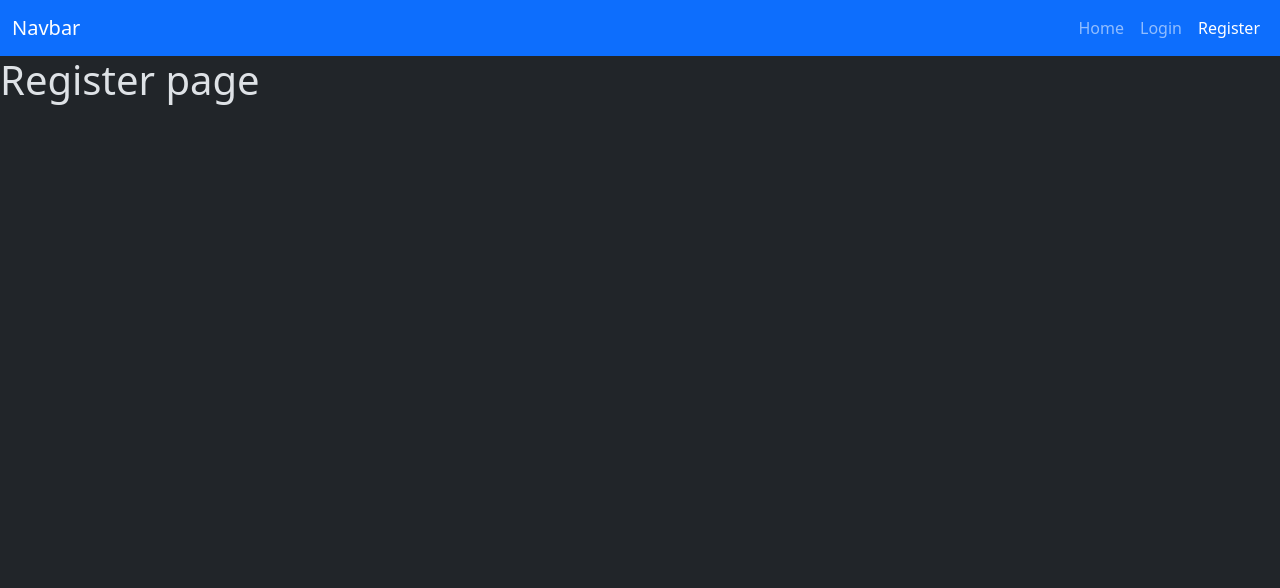
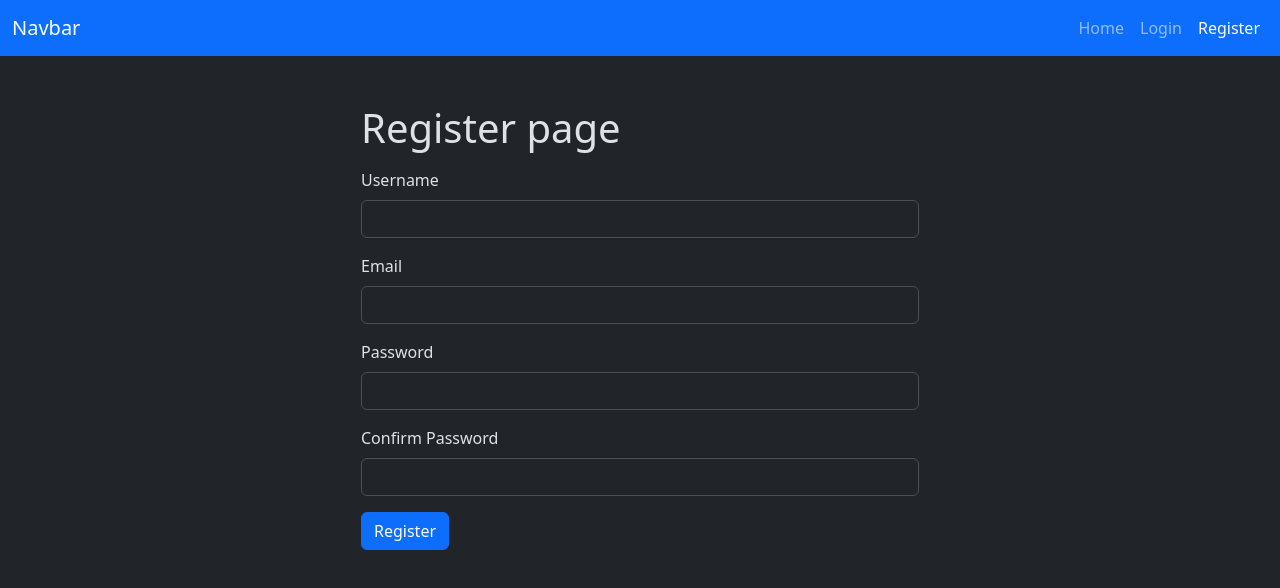
Before and after one commit to Tronton331/laravel-latihan, a Vue app in the folder public/Vue/: page /register in a window 1280 px wide. Shown: the top 588 px of the page. Built offline with nearby package versions, Linux system fonts and the light colour scheme.

Commit message:
Register Vue

```diff
--- a/package.json
+++ b/package.json
@@ -1,5 +1,6 @@
 {
   "dependencies": {
+    "@kyvg/vue3-notification": "^3.4.1",
     "@popperjs/core": "^2.11.8",
     "axios": "^1.7.9",
     "bootstrap": "^5.3.3",
--- a/public/Vue/src/pages/Home.vue
+++ b/public/Vue/src/pages/Home.vue
@@ -1,12 +1,13 @@
 <template>
     <div class="container mt-5">
-        <h1>Home page</h1>
         <div v-if="userAuth.user">
-            <h3>{{ userAuth.user.name }}</h3>
-            <h3>{{ userAuth.user.email }}</h3>
+            <h1>Welcome , {{ userAuth.user.name }}</h1>
         </div>
         <div v-else>
-            <h3>No Data</h3>
+            <h3>Annonymous</h3>
+        </div>
+        <div class="mt-3">
+
         </div>
     </div>
 </template>
--- a/public/Vue/src/pages/Login.vue
+++ b/public/Vue/src/pages/Login.vue
@@ -9,7 +9,7 @@
                 <form @submit.prevent="submitLogin">
                     <div class="mb-3">
                         <label for="EmailLoginFormInput" class="form-label">Email</label>
-                        <input type="email" class="form-control" id="EmailLoginFormInput" v-model="form.email" autocomplete="username" placeholder="name@example.com">
+                        <input type="email" class="form-control" id="EmailLoginFormInput" v-model="form.email" autocomplete="email" placeholder="name@example.com">
                     </div>
                     <div class="mb-3">
                         <label for="PasswordLoginFormInput" class="form-label">Password</label>
@@ -58,8 +58,10 @@
             },
         }).then(response =>
         {
-            router.push('/');
-            errorMessage.value = response.data.message;
+            if (response.status === 204)
+            {
+                router.push('/');
+            }            errorMessage.value = response.data.message;
             console.log("[Login] Success");
         }).catch(error =>
         {
--- a/public/Vue/src/pages/Register.vue
+++ b/public/Vue/src/pages/Register.vue
@@ -1,6 +1,85 @@
 <template>
-    <h1>Register page</h1>
+    <div class="container mt-5">
+        <div class="col-md-6 m-auto">
+            <h1>Register page</h1>
+            <div class="mt-3" style="color: red;">
+                    {{ errorMessage }}
+            </div>
+            <div class="mt-3">
+                <form @submit.prevent="submitRegister" class="row g-3">
+                    <div class="col-12">
+                        <label for="NameRegisterFormInput" class="form-label">Username</label>
+                        <input type="text" class="form-control" id="NameRegisterFormInput" v-model="form.name" autocomplete="username">
+                    </div>
+                    <div class="col-12">
+                        <label for="EmailRegisterFormInput" class="form-label">Email</label>
+                        <input type="email" class="form-control" id="EmailRegisterFormInput" v-model="form.email" autocomplete="email">
+                    </div>
+                    <div class="col-12">
+                        <label for="PasswordRegisterFormInput" class="form-label">Password</label>
+                        <input type="password" class="form-control" id="PasswordRegisterFormInput" v-model="form.password" autocomplete="current-password">
+                    </div>
+                    <div class="col-12">
+                        <label for="PasswordRegisterFormInput" class="form-label">Confirm Password</label>
+                        <input type="password" class="form-control" id="PasswordRegisterFormInput" v-model="form.password_confirmation" autocomplete="off">
+                    </div>
+                    <div class="col-md-5">
+                        <button type="submit" class="btn btn-primary">Register</button>
+                    </div>
+                </form>
+            </div>
+        </div>
+    </div>
 </template>
+
 <script setup>
+import { ref } from 'vue'
+    import axios from 'axios'
+    import { useRouter } from 'vue-router'
+    import { authStore } from '../stores/authstore'
+    import cookie from '../utils/Cookie'
 
+    const router = useRouter();
+    const useAuth = authStore();
+
+    const form =  ref(
+    {
+        name:'',
+        email: '',
+        password: '',
+        password_confirmation: ''
+    });
+
+    const errorMessage = ref();
+
+    const submitRegister = async () =>
+    {
+        await useAuth.getToken();
+        await axios.post('/register',
+        {
+            name: form.value.name,
+            email: form.value.email,
+            password: form.value.password,
+            password_confirmation: form.value.password_confirmation
+        },
+        {
+            headers:
+            {
+                accept: 'application/json',
+                'X-XSRF-TOKEN': cookie.getCookie('XSRF-TOKEN')
+            },
+        }).then(response =>
+        {
+            if (response.status === 204)
+            {
+                router.push('/');
+            }
+            errorMessage.value = response.data.message;
+            console.log("[Login] Success");
+        }).catch(error =>
+        {
+            errorMessage.value = error.response.data.message;
+            console.error("[Login] Error: ", error.response.data.message);
+        });
+    }
 </script>
```
Also changed, not shown: public/Vue/src/App.vue (line endings or trailing spaces), 1 other file (tests, documents, lock files or other folders).
